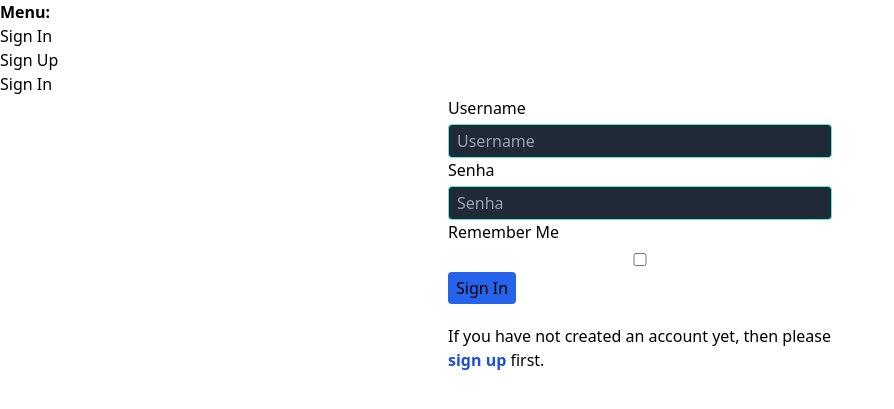
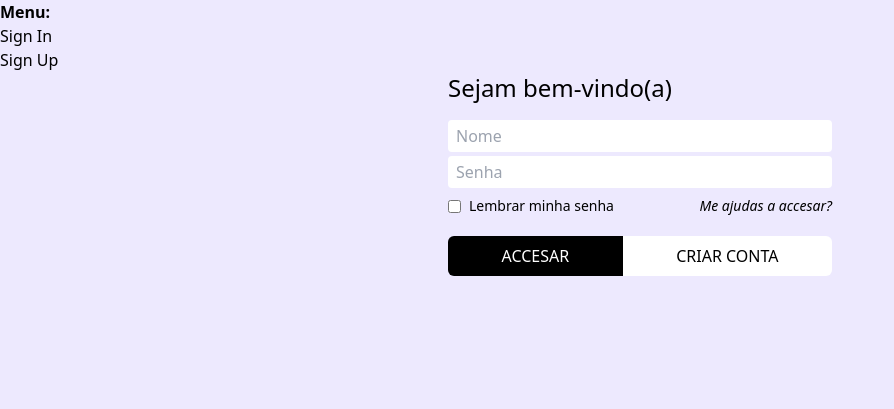
Before and after one commit to WelcomeToTheDjango/VotaExpress, a Django app: page /accounts/login/ in a window 1280 px wide. Shown: the top 409 px of the page, without its empty margins (0-894 px from the left). Run offline with Django 4.2, Linux system fonts and the light colour scheme; style sheets or scripts are compiled from the project's sources; some libraries are stand-ins or nearby versions.

Commit message:
customizing login allauth template
creating the templates/allauth/elements/login_form.html for replace
the fields element.

also modifying the fields element

```diff
--- a/templates/account/login.html
+++ b/templates/account/login.html
@@ -5,17 +5,21 @@
     {% trans "Sign In" %}
 {% endblock head_title %}
 {% block content %}
-    {% element h1 %}
-        {% trans "Sign In" %}
-    {% endelement %}
 
-    <div class="mx-auto w-full max-w-sm">
+
+<div class="mx-auto w-full max-w-sm">
 
     {% url 'account_login' as login_url %}
+    <div class="mb-4">
+        {% element h1 %}
+        {% trans "Sejam bem-vindo(a)" %}
+        {% endelement %}
+    </div>
+
     {% element form form=form method="post" action=login_url tags="entrance,login" %}
         {% slot body %}
             {% csrf_token %}
-            {% element fields form=form unlabeled=True %}{% endelement %}
+            {% element login_form form=form unlabeled=True %}{% endelement %}
             {% if redirect_field_value %}
                 <input type="hidden"
                        name="{{ redirect_field_name }}"
@@ -23,21 +27,32 @@
             {% endif %}
 
         {% endslot %}
+
         {% slot actions %}
-            {% element button type="submit" tags="prominent,login" %}
-                {% trans "Sign In" %}
-            {% endelement %}
+        <div class="mt-5 flex text-center">
+            <button type="submit" class="py-2 grow bg-black text-white rounded-s-md">
+                ACCESAR
+            </button>
+            <div class="grow py-2 bg-white rounded-e-md">
+                {% blocktrans %}
+                <a class="" href="{{ signup_url }}">CRIAR CONTA</a>
+                {% endblocktrans %}
+            </div>
+        </div>
+
+        {% comment %} {% element button type="submit" tags="prominent,login" %}
+            {% trans "Sign In" %}
+        {% endelement %} {% endcomment %}
+
         {% endslot %}
+
     {% endelement %}
 
     {% if SOCIALACCOUNT_ENABLED %}
         {% include "socialaccount/snippets/login.html" with page_layout="entrance" %}
     {% endif %}
 
-    <p class="mt-5">
-        {% blocktrans %}If you have not created an account yet, then please
-        <a class="font-semibold text-blue-700" href="{{ signup_url }}">sign up</a> first.{% endblocktrans %}
-    </p>
+
 
 </div>
 {% endblock content %}
--- a/templates/allauth/elements/fields.html
+++ b/templates/allauth/elements/fields.html
@@ -22,7 +22,7 @@
         <p class="error_message text-red-400 text-sm mb-[0.15em]">{{ error }}</p>
     {% endfor %}
 
-    {% render_field field class="w-full bg-gray-800 border border-teal-300 rounded py-1 px-2" %}
+    {% render_field field class="w-full rounded py-1 px-2" %}
 </div>
 {% endfor %}
 
--- a/templates/allauth/elements/h1.html
+++ b/templates/allauth/elements/h1.html
@@ -1,5 +1,5 @@
 {% load allauth %}
-<h1 class="">
+<h1 class="font-medium text-2xl">
     {% slot default %}
     {% endslot %}
 </h1>
--- /dev/null
+++ b/templates/allauth/elements/login_form.html
@@ -0,0 +1,53 @@
+{% load widget_tweaks %}
+
+{% with attrs.form as form %}
+
+
+<!-- ========= NON FIELD ERROR ========== -->
+{% if form.non_field_errors %}
+<div class="non-field-errors">
+    {% for error in form.non_field_errors %}
+    <p class="error_message text-red-400 text-sm mb-[0.15em]">{{ error }}</p>
+    {% endfor %}
+</div>
+{% endif %}
+
+<!-- ========= USERNAME ========== -->
+<div class="">
+    <label class="hidden" for="{{ form.login.id_for_label }}">
+        {{form.login.label}}
+    </label>
+    {% for error in form.login.errors %}
+        <p class="error_message text-red-400 text-sm mb-[0.15em]">{{ error }}</p>
+    {% endfor %}
+
+    {% render_field form.login placeholder="Nome" class="w-full rounded py-1 px-2" %}
+</div>
+
+
+<!-- ========= PASSWORD ========== -->
+<div class="mt-1">
+    <label class="hidden" for="{{ form.password.id_for_label }}">
+        {{form.password.label}}
+    </label>
+    {% for error in form.password.errors %}
+        <p class="error_message text-red-400 text-sm mb-[0.15em]">{{ error }}</p>
+    {% endfor %}
+
+    {% render_field form.password placeholder="Senha" class="w-full rounded py-1 px-2" %}
+</div>
+
+<!-- ========= REMEMBER ========== -->
+
+<div class="mt-2 text-sm flex justify-between">
+    <label class="w-max flex items-center justify-start" for="{{ form.remember.id_for_label }}">
+        {% render_field form.remember  placeholder="Senha" class="mr-2" %}
+        Lembrar minha senha
+    </label>
+    <span class="italic">Me ajudas a accesar?</span>
+</div>
+
+{% for error in form.remember.errors %}
+    <p class="error_message text-red-400 text-sm mb-[0.15em]">{{ error }}</p>
+{% endfor %}
+{% endwith %}
--- a/templates/allauth/layouts/base.html
+++ b/templates/allauth/layouts/base.html
@@ -13,7 +13,7 @@
         {% endblock extra_head %}
         <link rel="stylesheet" href="{% static 'tailwind/output.css' %}">
     </head>
-    <body>
+    <body class="bg-violet-100">
         {% block body %}
             {% if messages %}
                 <div>
```
